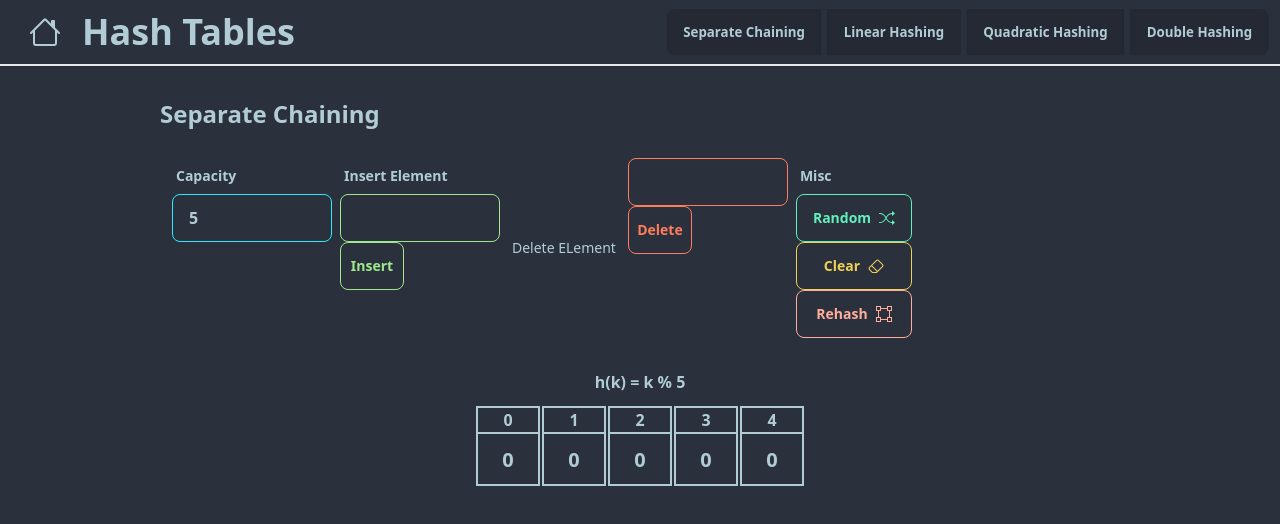
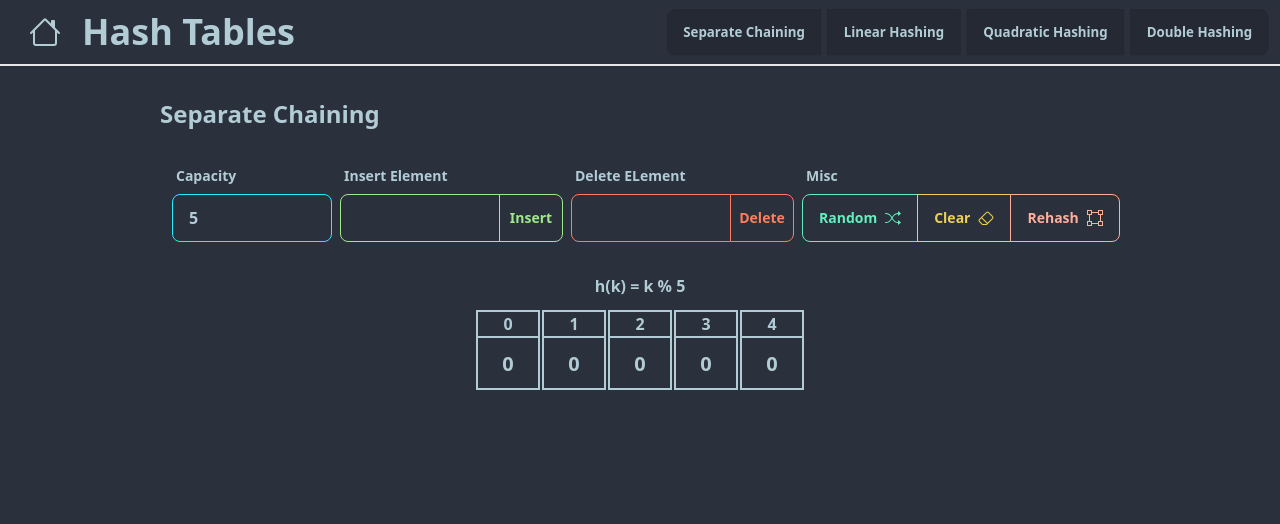
Before and after one commit to alexespejo/dsa-visualizer, a Svelte app: page /hash_tables/separate_chaining in a window 1280 px wide. Shown: the top 524 px of the page. Built offline with nearby package versions, Linux system fonts and the light colour scheme.

Commit message:
Separate Chaining fix

```diff
--- a/src/routes/HashTables/SeparateChaining.svelte
+++ b/src/routes/HashTables/SeparateChaining.svelte
@@ -9,6 +9,7 @@
   insertLinear,
   removeLinear,
  } from "../../lib/hashTableFunctions/linearProbing";
+ import LabelInput from "../../components/custom/Inputs/Label.svelte";
  let hashingArray: number[] = [null, null, null, null, null];
  let stepSize: number = 0;
  let numToInsert: number;
@@ -61,6 +62,7 @@
    <!-- Insert Button -->
    <FormControl>
     <Label>Insert Element</Label>
+    <div class="join">
     <input
     type="number"
     class="font-bold input input-bordered input-primary w-max-w-xs w-40 join-item"
@@ -70,12 +72,14 @@
     class="btn btn-outline btn-primary w-16 join-item w-max-w-xs"
     on:click={() => {
         insert();
-     }}>Insert</button
-    >
+    }}>Insert</button>
+    </div>
     </FormControl>
+
    <!-- Delete Button -->
+   <FormControl>
     <Label>Delete ELement</Label>
-   <FormControl>
+    <div class="join">
     <input
      type="number"
      class="font-bold input input-secondary input-bordered w-max-w-xs w-40 join-item"
@@ -84,12 +88,16 @@
      class="btn btn-outline btn-secondary w-16 join-item w-max-w-xs"
      on:click={() => remove()}>Delete</button
     >
+    </div>
    </FormControl>
 
    <FormControl>
-    <Label>Misc</Label>
+    <LabelInput>Misc</LabelInput>
+    <div class="join">
     <SpecialButtons clear={() => {}} randomize={() => {}} rehash={() => {}} />
+    </div>
    </FormControl>
+
   </div>
   <div class="flex items-center flex-col w-full p-2">
    <div class="p-3 text-base-content font-bold">
```
Lines whose indentation alone changed are shown as unchanged.
